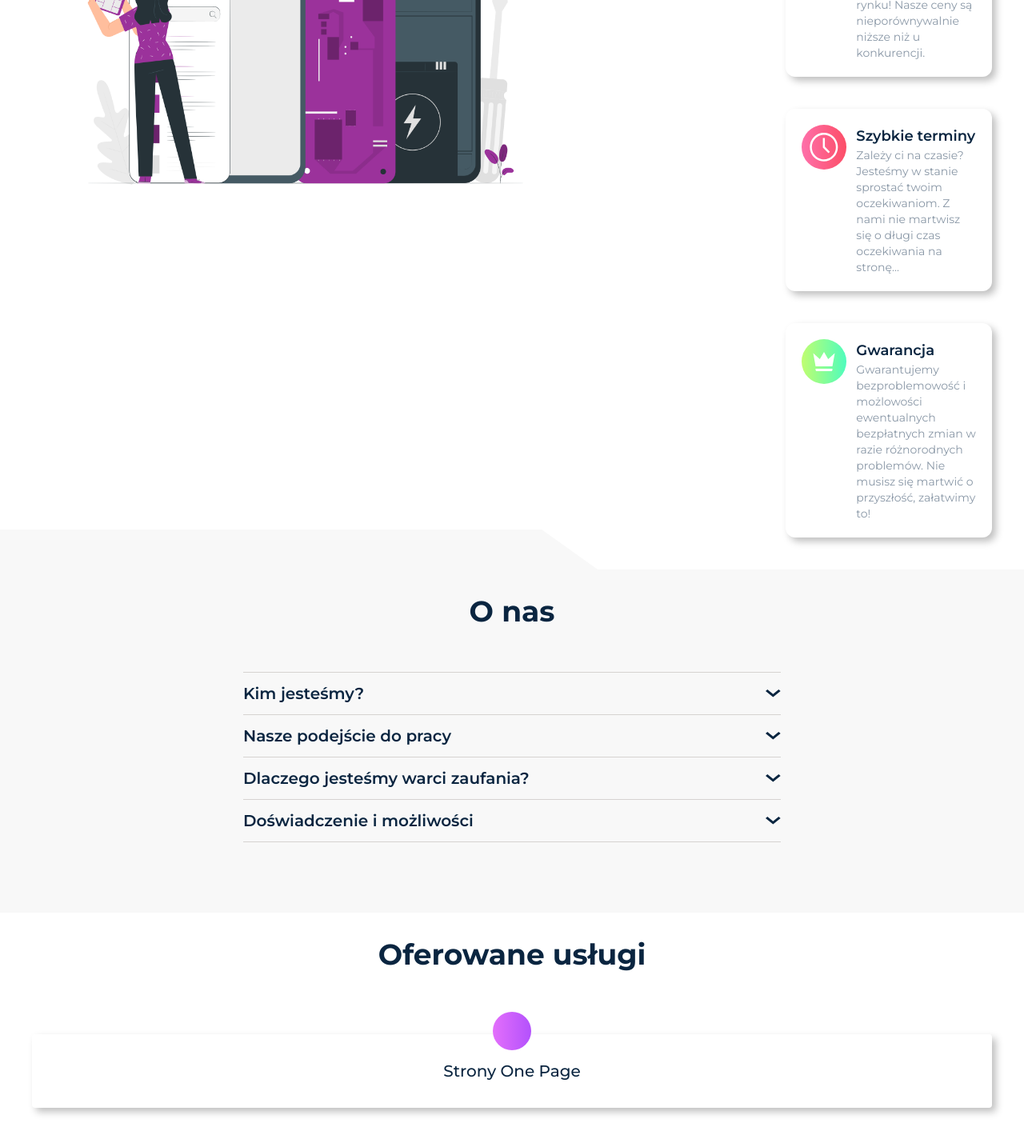
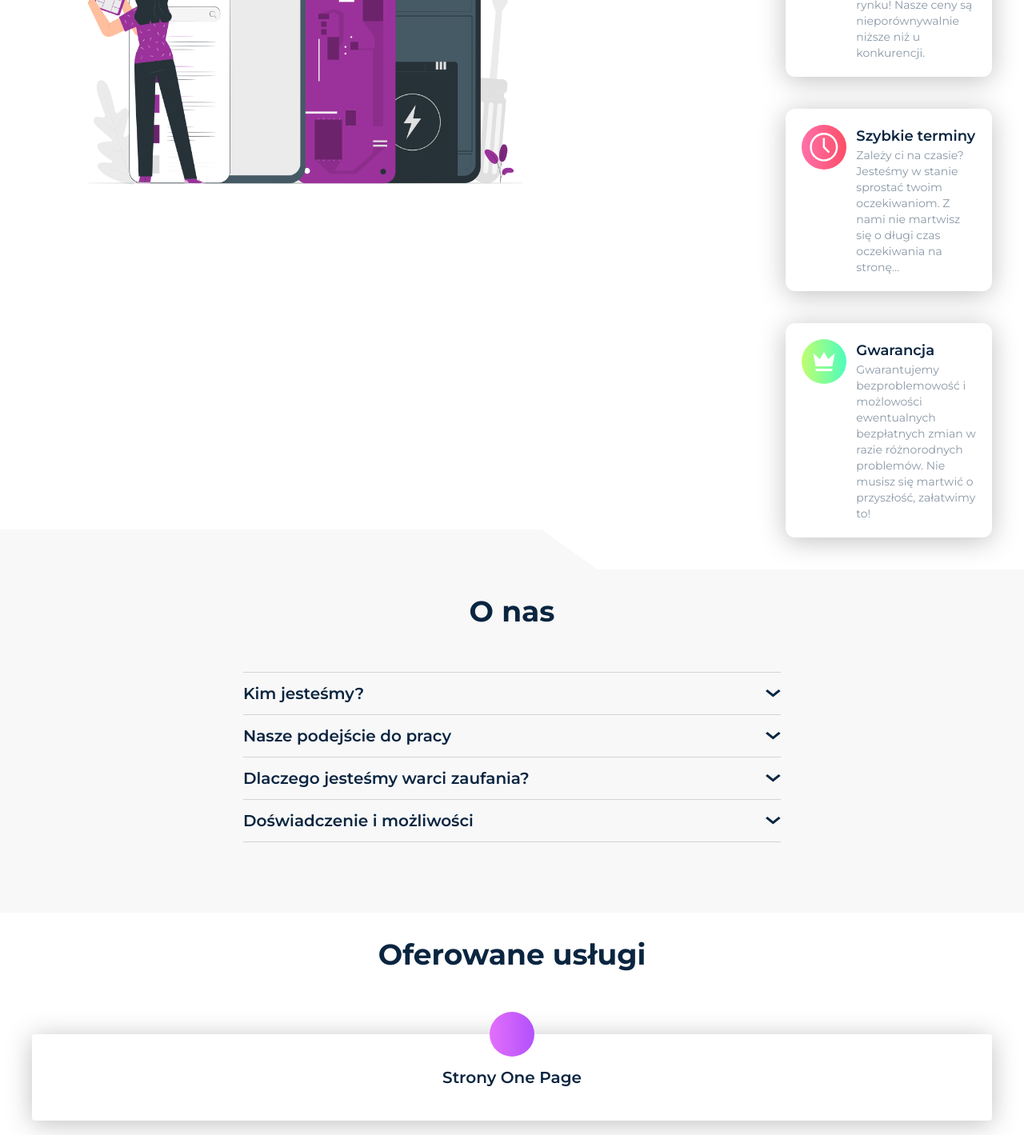
Before and after one commit to patroxfe/emarika, a React (Vite) app: page / in a window 1280 px wide. Shown: the part 1460-2879 px from the top of the page at 80% size. Built offline with nearby package versions, Linux system fonts and the light colour scheme.

Commit message:
Poprawki w sekcji Oferowane Uslugi, poprawiono box-shadow w dwoch sekcjach

```diff
--- a/src/pages/Services.jsx
+++ b/src/pages/Services.jsx
@@ -16,10 +16,10 @@ export default function Services() {
 				{services.map((item, index) => (
 					<div
 						key={index}
-						className='[box-shadow:_5px_5px_10px_rgb(0_0_0_/_25%)] text-center py-8 rounded cursor-pointer relative'>
+						className='[box-shadow:_0px_4px_33px_rgb(0_0_0_/_25%)] text-center py-10 rounded cursor-pointer relative'>
 						<div
-							className={`w-12 h-12 rounded-full absolute bottom-[4.5rem] left-1/2 transform -translate-x-1/2 bg-gradient-to-r ${item.fade}`}></div>
-						<h4 className='text-mainText text-xl font-medium'>{item.serviceName}</h4>
+							className={`w-14 h-14 rounded-full absolute bottom-20 left-1/2 transform -translate-x-1/2 bg-gradient-to-r ${item.fade}`}></div>
+						<h4 className='text-mainText text-xl font-semibold'>{item.serviceName}</h4>
 					</div>
 				))}
 			</div>
--- a/src/pages/Summary.jsx
+++ b/src/pages/Summary.jsx
@@ -40,7 +40,7 @@ export default function Summary() {
         <div>
           {questions.map((item, index) => (
             <div key={index}>
-              <div className={`[box-shadow:_5px_5px_10px_rgb(0_0_0_/_25%)] rounded-xl flex mt-10 p-5 ${item.fade}`}>
+              <div className={`[box-shadow:_0px_4px_33px_rgb(0_0_0_/_25%)] rounded-xl flex mt-10 p-5 ${item.fade}`}>
                 <div className='flex items-center justify-center bg-gradient-to-r w-14 h-14 mr-3 rounded-full flex-shrink-0'>
                   <img src={item.icon} alt='icon' className='w-9 h-9' />
                 </div>
```
